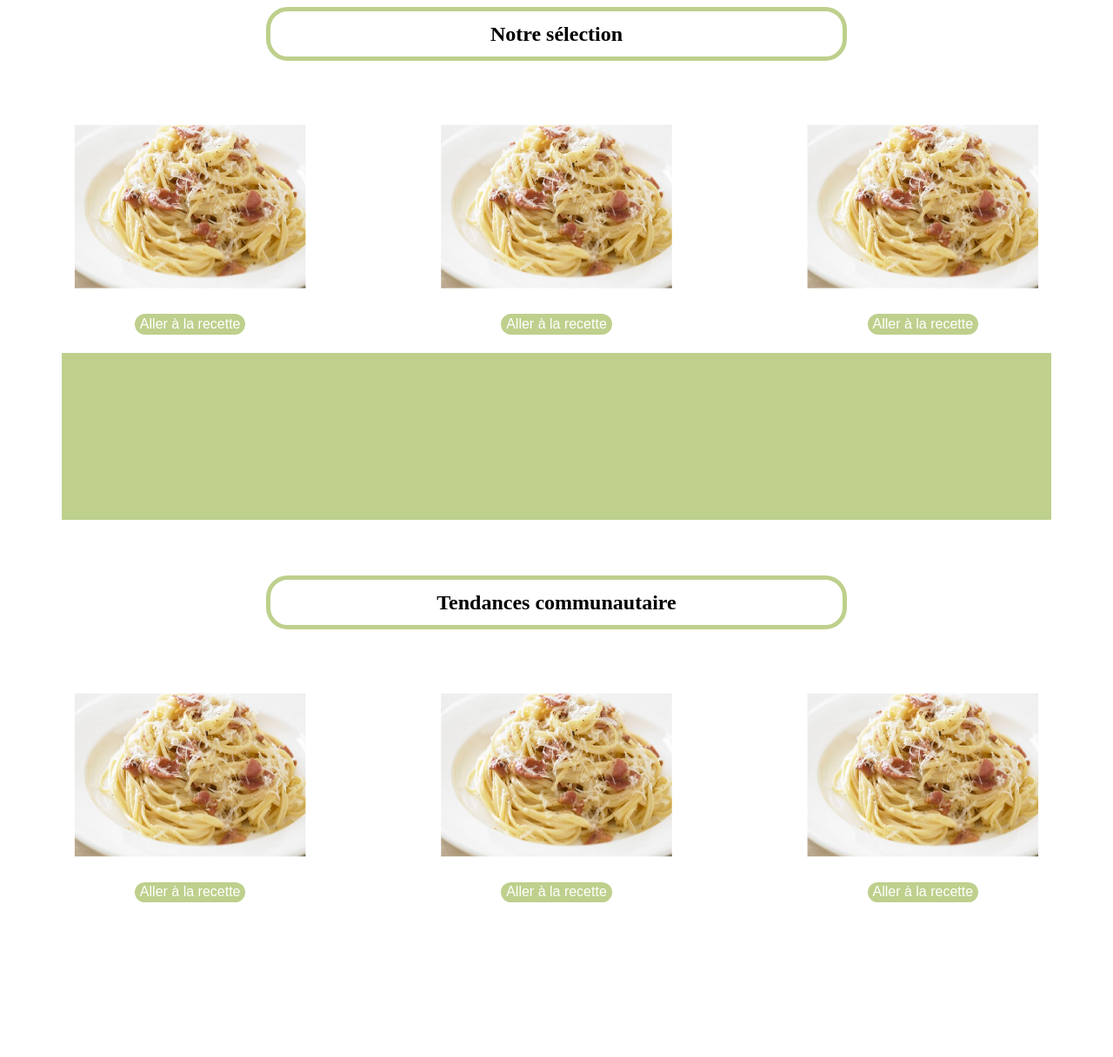
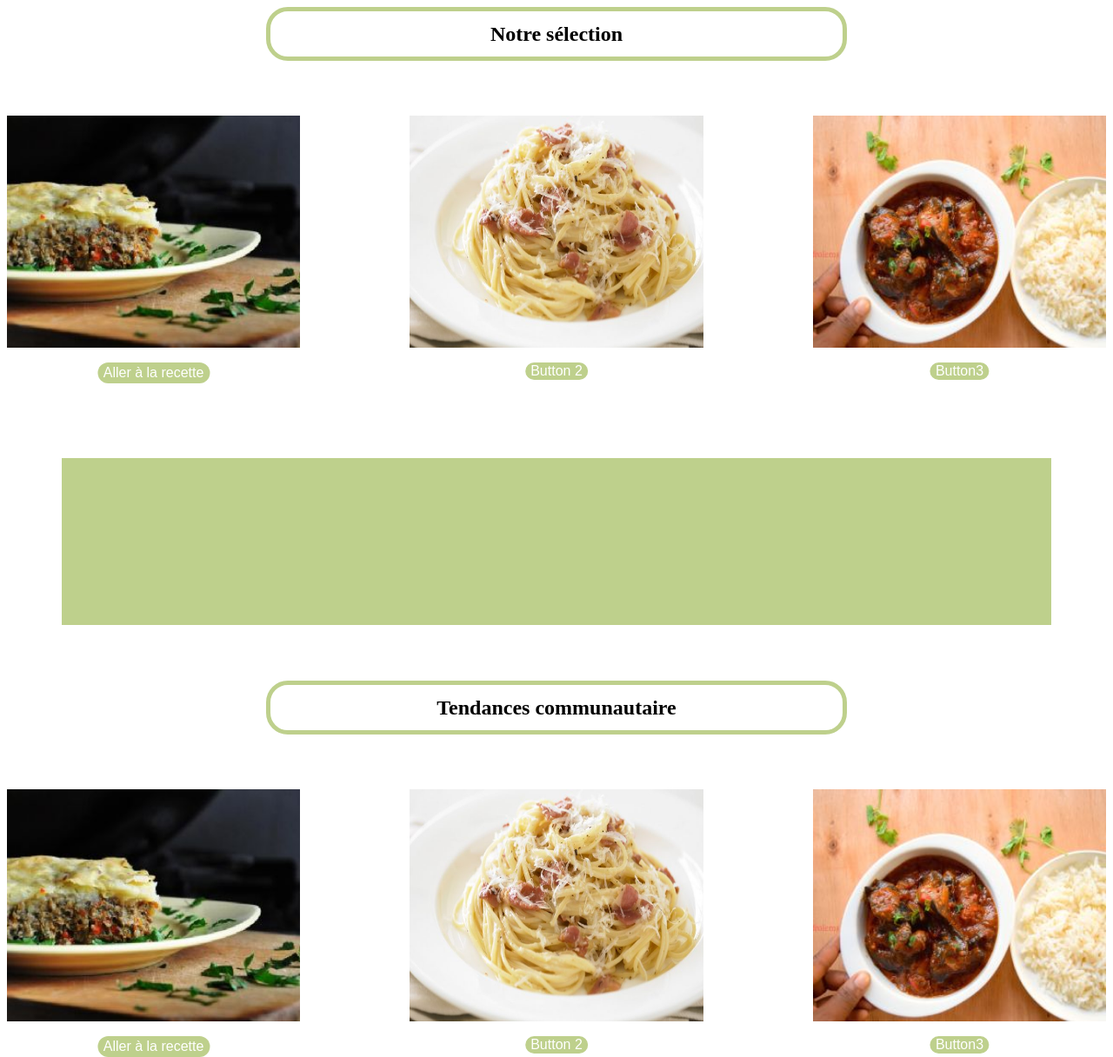
Before and after one commit to G1ul1o/Miamateur, a PHP site: page /accueil.html in a window 1280 px wide. Shown: the whole page at 87% size. Before the commit the page ends 1038 px from the top, so only its background shows below. Run offline with PHP 8.4, Linux system fonts and the light colour scheme.

Commit message:
réglage photo même taille

```diff
--- a/accueil.html
+++ b/accueil.html
@@ -13,35 +13,29 @@
         <div>
             <div class = "section">
                 <h2>Notre sélection</h2>
-            </div>
+                <div class="container">
+                    <div class="block">
+                        <img src="gratin.jpg">
 
-            <div class="alignement">
-                <div style="text-align: center;">
-                    <img class="picture" src="pate_carbonara.jpg" alt="Image-Pate_carbonara">
+                        <form action="accueil.html">
+                            <button class="button" type="submit">Aller à la recette</button>
+                        </form>
+                    </div>
 
-                    <form action="accueil.html">
-                        <button class="button" type="submit">Aller à la recette</button>
-                    </form>
+                    <div class="block">
+                        <img src="pate_carbonara.jpg"></img>
+                        <button>Button 2</button>
+                    </div>
 
-                </div>
+                    <div class="block">
+                        <img src="miam.jpg"></img>
+                        <button>Button3</button>
+                    </div>
 
-                <div style="text-align: center;">
-                    <img class="picture" src="pate_carbonara.jpg" alt="Pate_carbonara">
-
-                    <form action="accueil.html">
-                        <button class="button" type="submit">Aller à la recette</button>
-                    </form>
-                </div>
-
-                <div style="text-align: center;">
-                    <img class="picture"  src="pate_carbonara.jpg" alt="Pate_carbonara">
-
-                    <form action="accueil.html">
-                        <button class="button" type="submit">Aller à la recette</button>
-                    </form>
                 </div>
             </div>
         </div>
+
 
         <div class="conteneur">
             <div class="rectangle">
@@ -55,30 +49,25 @@
                 <h2>Tendances communautaire</h2>
             </div>
 
-            <div class="alignement">
-                <div style="text-align: center;">
-                    <img class="picture" src="pate_carbonara.jpg" alt="Image-Pate_carbonara">
+            <div class="container">
+                <div class="block">
+                    <img src="gratin.jpg"></img>
 
                     <form action="accueil.html">
                         <button class="button" type="submit">Aller à la recette</button>
                     </form>
                 </div>
 
-                <div style="text-align: center;">
-                    <img class="picture" src="pate_carbonara.jpg" alt="Pate_carbonara">
-
-                    <form action="accueil.html">
-                        <button class="button" type="submit">Aller à la recette</button>
-                    </form>
+                <div class="block">
+                    <img src="pate_carbonara.jpg"></img>
+                    <button>Button 2</button>
                 </div>
 
-                <div style="text-align: center;">
-                    <img class="picture" src="pate_carbonara.jpg" alt="Pate_carbonara">
+                <div class="block">
+                    <img src="miam.jpg"></img>
+                    <button>Button3</button>
+                </div>
 
-                    <form action="accueil.html">
-                        <button class="button" type="submit">Aller à la recette</button>
-                    </form>
-                </div>
             </div>
         </div>
     </body>
--- a/style.css
+++ b/style.css
@@ -15,14 +15,13 @@
 }
 .alignement{
     display: flex;
-    align-content: center
+    justify-content: space-between;
 }
 
 .picture {
-    width: 100%;
-    height: 100%;
-    clip-path:polygon(5% 5%,95% 5%,95% 95%, 5% 95%);
-    margin: 0 0 5%;
+    flex: 1;
+    max-width: 100%;
+    height: auto;
 }
 
 .conteneur {
@@ -30,6 +29,7 @@
     justify-content: center;
     align-items: center;
     height: 40vh;
+    margin-top: 5%;
  }
 
 .rectangle {
@@ -48,3 +48,38 @@
     color: white;
     border:none;
 }
+
+.container{
+    display: flex;
+    justify-content: center;
+    text-align: center;
+    gap: 10%;
+}
+
+.block{
+    flex-basis: 33.33%;
+    justify-content: center;
+    position: relative;
+}
+
+.block img{
+    display: flex;
+    height: 100%;
+    width: 100%;
+    margin-bottom: 5%;
+}
+
+.alignement {
+    text-align: center;
+}
+
+.block button {
+    position: absolute;
+    font-size: 100%;
+    left:50%;
+    transform : translateX(-50%);
+    border-radius: 25px;
+    background-color: #bed08c;
+    color: white;
+    border:none;
+}
```
Also changed, not shown: c quoi ça.jpg (added), gratin.jpg (added), miam.jpg (added), miam.png (added), photo plat 1.jpg (added).
